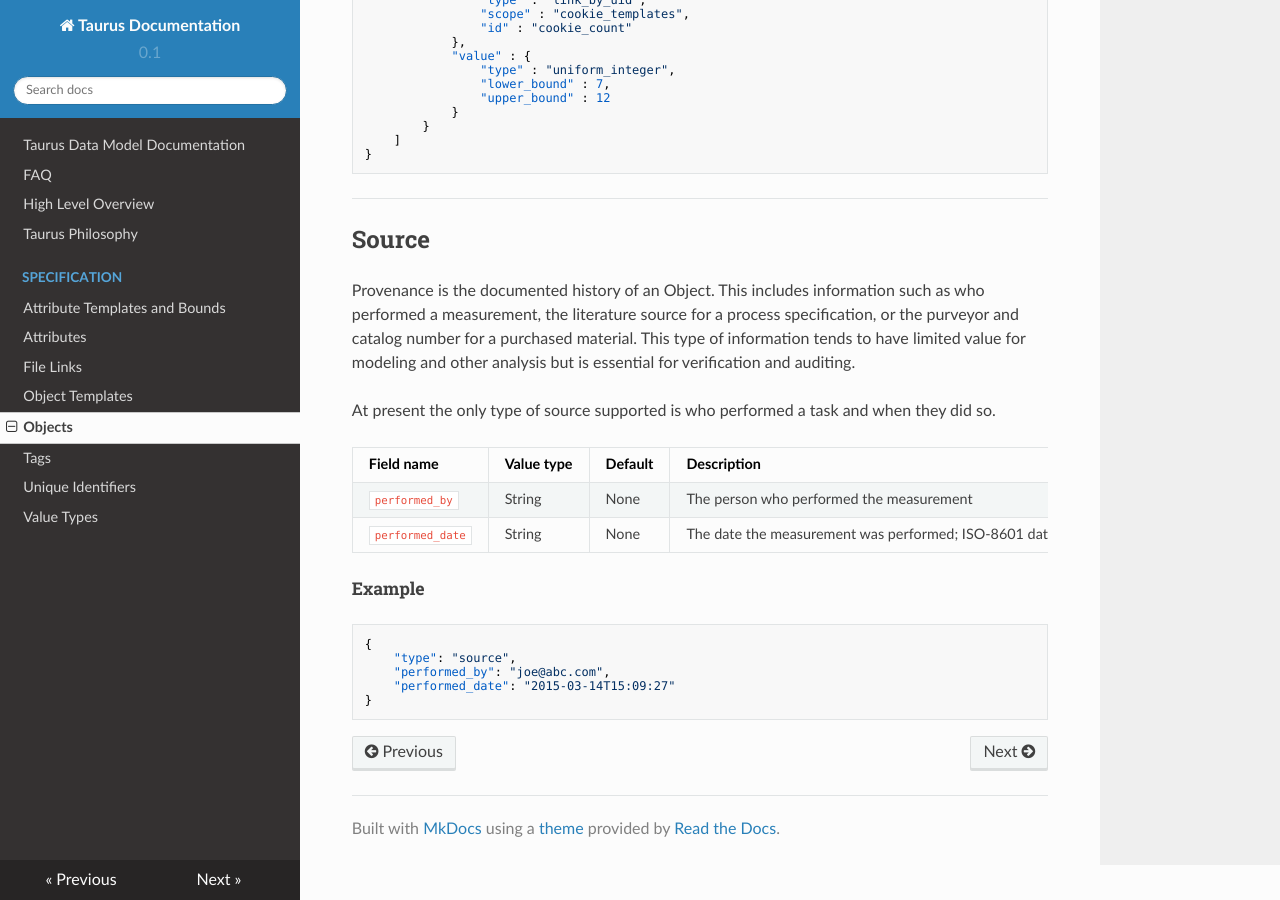
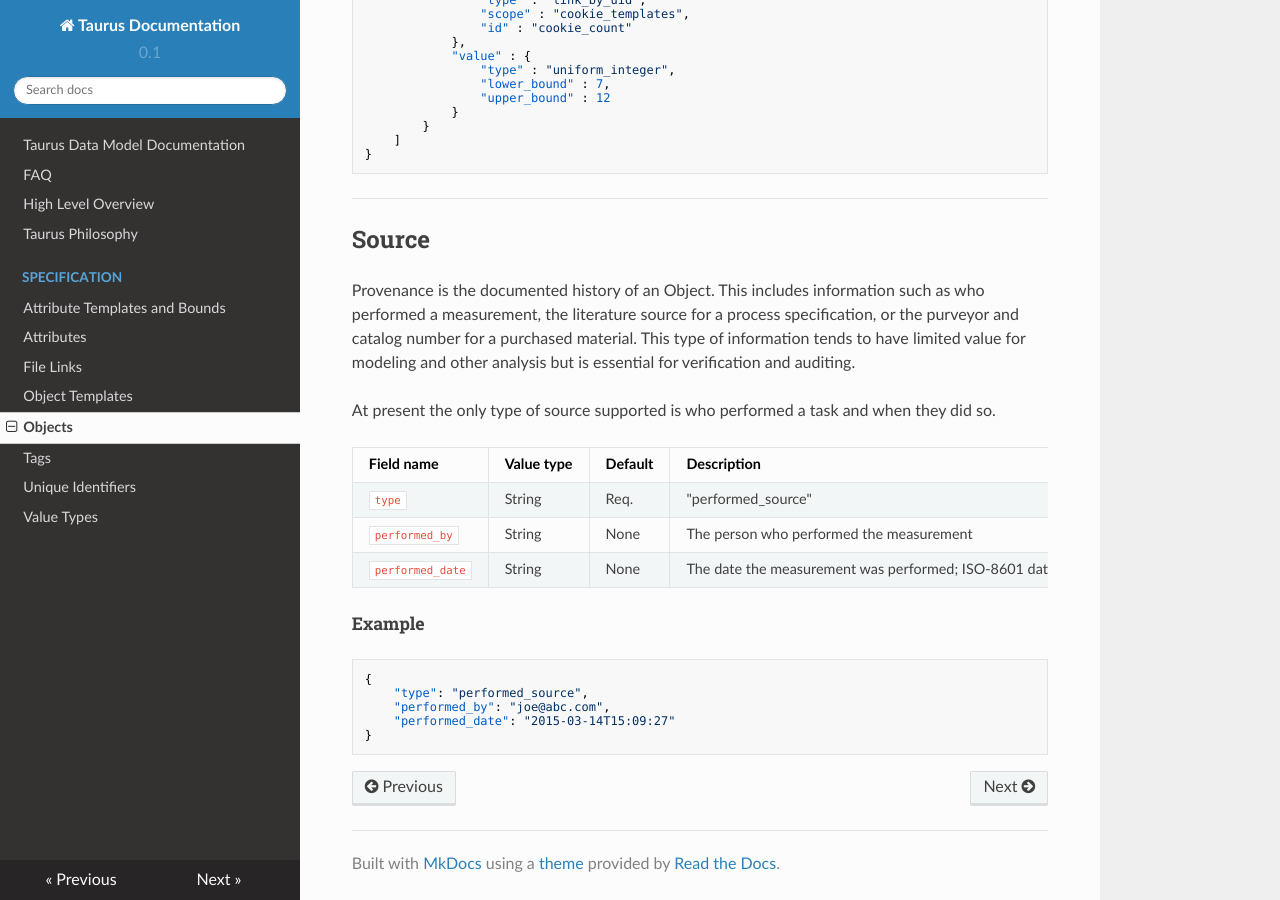
Before and after one commit to CitrineInformatics/gemd-docs, an MkDocs documentation site: the page built from docs/specification/objects.md, in a window 1280 px wide and 900 px high, scrolled down 13093 px. Built offline with MkDocs 1.6.1, drawn with Linux system fonts in a browser that asks for light colours; nearby versions of some CDN libraries; some of the changed text lies outside the part shown.

Commit message:
Make the type of the source more specific than `source`
This way, we can add new sources in the future without needing to
migrate the current ones to a more specific `type`

Also removed `Optional` from the field listing for ProcessRun
and MeasurementRun.  They are still optional, but we designate
that with a "Default" column of "None" (like notes).

````diff
--- a/docs/specification/objects.md
+++ b/docs/specification/objects.md
@@ -683,8 +683,9 @@ This type of information tends to have limited value for modeling and other anal
 
 At present the only type of source supported is who performed a task and when they did so.
 
-Field name | Value type | Default | Description
------------|------------|---------|-------------
+Field name    | Value type | Default | Description
+--------------|------------|---------|-------------
+`type`        | String     | Req. | "performed_source"
 `performed_by`| String | None | The person who performed the measurement
 `performed_date`| String | None | The date the measurement was performed; ISO-8601 date-formatted string (YYYY-MM-DD or YYYY-MM-DDTHH:mm:SS)
 
@@ -693,7 +694,7 @@ Field name | Value type | Default | Description
 
 ```json
 {
-    "type": "source",
+    "type": "performed_source",
     "performed_by": "joe@abc.com",
     "performed_date": "2015-03-14T15:09:27"
 }
````
Also changed, not shown: other parts of docs/specification/objects.md (+2 -2 lines).
